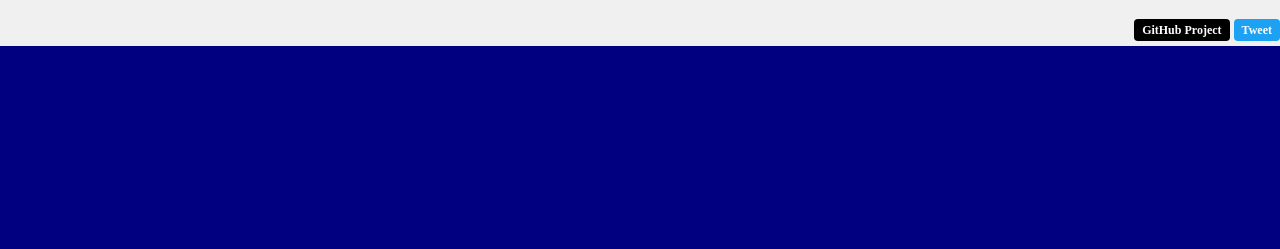
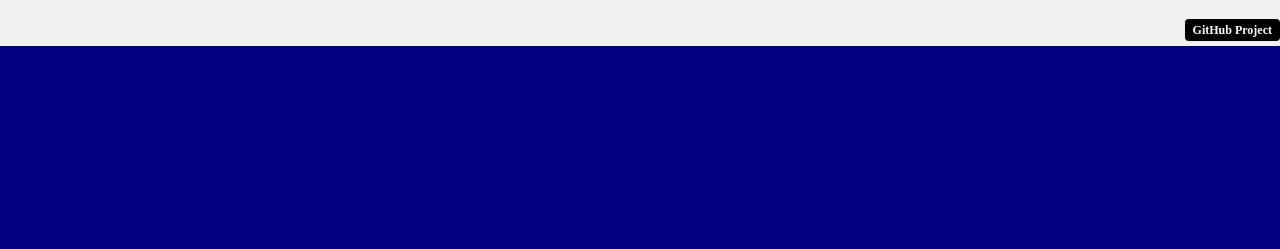
Before and after one commit to heading-image-maker/heading-image-maker.github.io, a website built with webpack: page docs/index.html in a window 1280 px wide. Shown: the top 249 px of the page. Built offline with nearby package versions, Linux system fonts and the light colour scheme.

Commit message:
fix: 間違えてる

```diff
--- a/docs/index.html
+++ b/docs/index.html
@@ -18,7 +18,6 @@
     <header>
       <ul id="links">
         <li class="github"><a href="https://github.com/fukuchiharuki/heading-image-maker/">GitHub Project</a></li>
-        <li class="twitter"><a href="https://twitter.com/intent/tweet?url=https://fukuchiharuki.me/heading-image-maker/&amp;via=fukuchiharuki&amp;text=QSB0b29sIHRoYXQgbWFrZXMgYSBoZWFkaW5nIGltYWdlIGFuZCBzYXZlcyBpdCBpbiBhIGZpbGUuIHwg6KaL5Ye644GX55S75YOP44KS5L2c44Gj44Gm44OV44Kh44Kk44Or44Gr5L+d5a2Y44GZ44KL44CB44Gd44KM44Gg44GR44Gu44OE44O844Or44CC">Tweet</a></li>
       </ul>
     </header>
 
```
